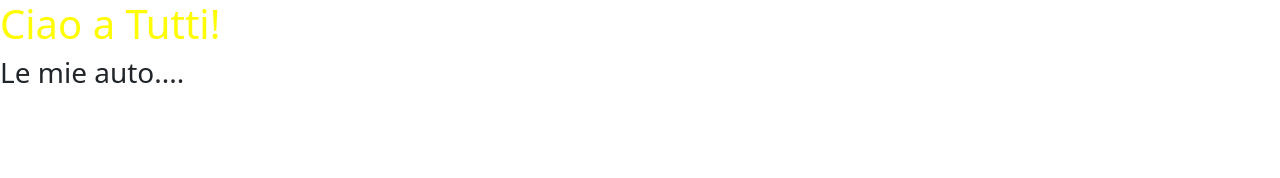
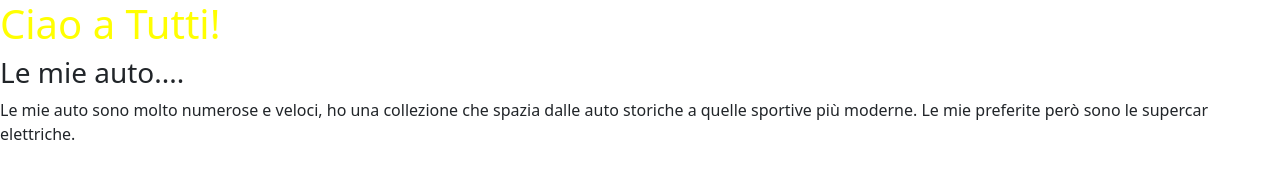
Before and after one commit to Boolean-1-coder/Example-GIT, a plain HTML site: page index.html in a window 1280 px wide. Drawn offline with nearby package versions, Linux system fonts and the light colour scheme.

Commit message:
aggiunto un paragrafo sulle mie auto

```diff
--- a/index.html
+++ b/index.html
@@ -13,6 +13,7 @@
     <div>
 
       <h3> Le mie auto....</h3>
+      <p>Le mie auto sono molto numerose e veloci, ho una collezione che spazia dalle auto storiche a quelle sportive più moderne. Le mie preferite però sono le supercar elettriche.</p>
     </div>
 
     <script src="https://cdn.jsdelivr.net/npm/bootstrap@5.2.2/dist/js/bootstrap.bundle.min.js" integrity="sha384-OERcA2EqjJCMA+/3y+gxIOqMEjwtxJY7qPCqsdltbNJuaOe923+mo//f6V8Qbsw3" crossorigin="anonymous"></script>
```
